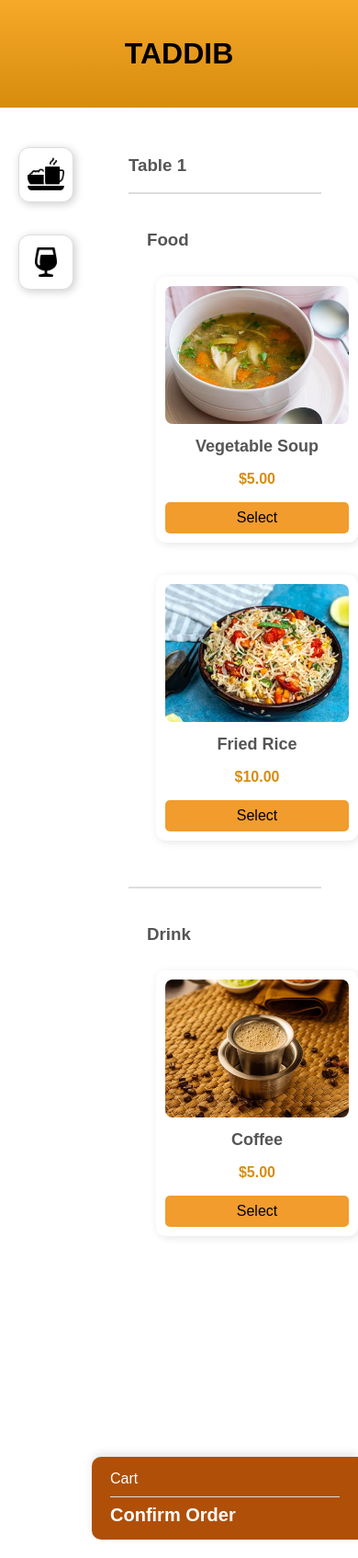
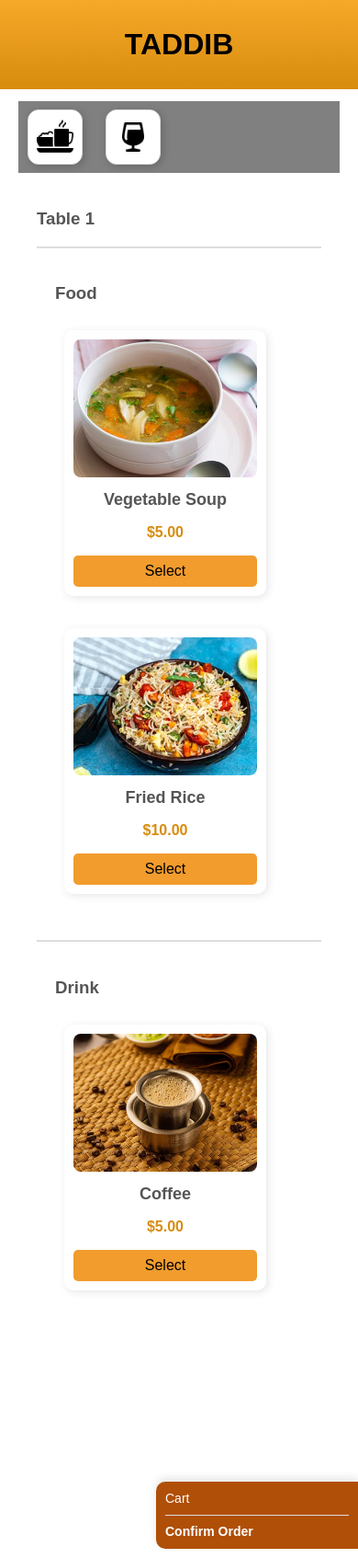
Before and after one commit to BanyarSawThit/taddib-restaurant, a Django app: page /table/1/ in a window 390 px wide. Shown: the whole page at 92% size. Run offline with Django 5.2, Linux system fonts and the light colour scheme; data comes from the database, SQL or seed files in the repository.

Commit message:
style.css update

```diff
--- a/order/static/css/style.css
+++ b/order/static/css/style.css
@@ -95,19 +95,19 @@ html {
 
 /* Sidebar */
 .sidebar {
-    width: 80px;
-    background: white;
-    height: 100%;
+    width: 100%;
+    background: grey;
+    height: 5%;
     display: flex;
-    flex-direction: column;
+    /*flex-direction: row;*/
     align-items: center;
-    gap: 15px;
-    padding: 20px 10px 10px;
-    overflow-y: auto;
-    position: fixed;
-    left: 0;
-    top: 130px; /* Start below header */
-    bottom: 0;
+    gap: 5px;
+    /*padding: 20px 10px 10px;*/
+    /*overflow-y: auto;*/
+    /*position: fixed;*/
+    /*left: 0;*/
+    /*top: 130px; !* Start below header *!*/
+    /*bottom: 0;*/
 }
 
 .category-btn {
@@ -144,7 +144,7 @@ html {
 
 /* Menu Items Styling */
 .menu-container {
-    margin-left: 100px; /* Space for the sidebar */
+    /*margin-left: 100px; !* Space for the sidebar *!*/
     padding: 20px;
 }
 
@@ -162,6 +162,7 @@ html {
     margin: 10px;
     text-align: center;
     width: 200px;
+    /*width: 100%;*/
 }
 
 h2 {
@@ -307,3 +308,24 @@ h3 {
 .sticky-cart-action:hover {
     color: #000000;
 }
+
+@media (max-width: 768px) {
+    .page-header {
+        padding: 10px 0; /* Smaller padding on mobile */
+    }
+    main.container {
+        margin-top: 60px; /* Adjust margin-top according to reduced header size */
+        height: calc(100vh - 60px);
+    }
+}
+
+@media (max-width: 480px) {
+    .sticky-cart {
+        width: 200px;
+        bottom: 10px;
+        padding: 10px;
+    }
+    .sticky-cart-text, .sticky-cart-action {
+        font-size: 14px;
+    }
+}
--- a/order/templates/order/base.html
+++ b/order/templates/order/base.html
@@ -3,6 +3,7 @@
 <html lang="en">
     <head>
         <title>TADDIB</title>
+        <meta name="viewport" content="width=device-width, initial-scale=1">
         <link rel="stylesheet" href="{% static 'css/style.css' %}">
     </head>
     <body>
--- a/restaurant/settings.py
+++ b/restaurant/settings.py
@@ -26,7 +26,7 @@ SECRET_KEY = 'django-insecure-t%(hi*^uguof@b@d^g9q5+vu-v7x&9de66yu5=+dkq=43oc*hh
 # SECURITY WARNING: don't run with debug turned on in production!
 DEBUG = True
 
-ALLOWED_HOSTS = ['localhost', '127.0.0.1', '.pythonanywhere.com']
+ALLOWED_HOSTS = ['localhost', '127.0.0.1', '.pythonanywhere.com', '192.168.10.128', '172.20.10.9']
 
 
 # Application definition
```
Also changed, not shown: 5 other files.
